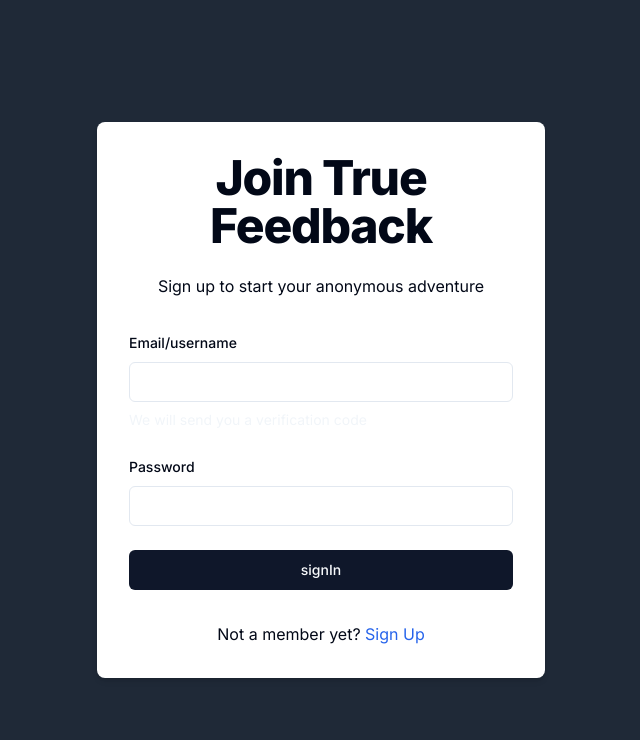
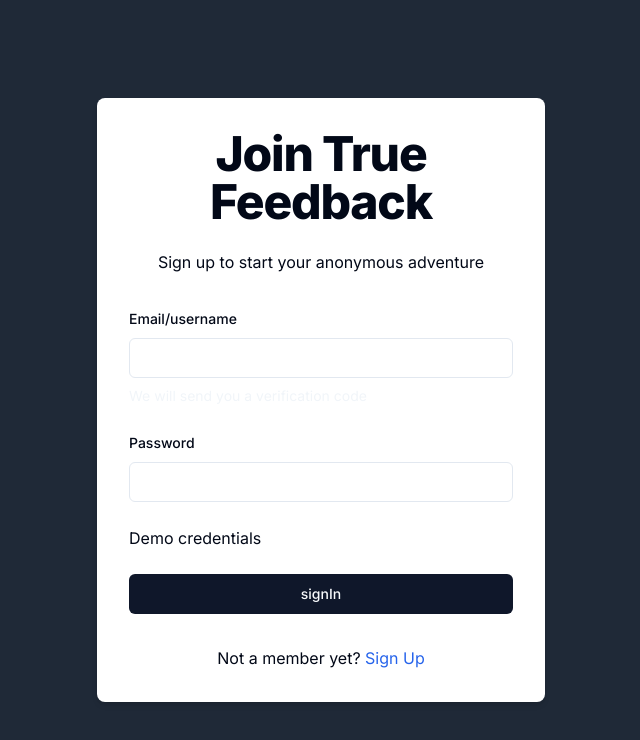
Before and after one commit to Samanvith20/True-Feedback, a Next.js app: page /signin in a window 1280 px wide. Shown: the top 740 px of the page, without its empty margins (319-959 px from the left). Built offline with nearby package versions, Linux system fonts and the light colour scheme.

Commit message:
added the demo credentials

```diff
--- a/src/app/(auth)/signin/page.tsx
+++ b/src/app/(auth)/signin/page.tsx
@@ -1,56 +1,63 @@
-"use client"
+"use client";
 
-import { useForm } from "react-hook-form"
-import {z} from "zod"
-import { zodResolver } from '@hookform/resolvers/zod';
-import {  useToast } from "@/components/ui/use-toast"
-import { useRouter } from "next/navigation"
-import { Form, FormField, FormItem, FormLabel, FormMessage } from "@/components/ui/form"
+import { useForm } from "react-hook-form";
+import { z } from "zod";
+import { zodResolver } from "@hookform/resolvers/zod";
+import { useToast } from "@/components/ui/use-toast";
+import { useRouter } from "next/navigation";
+import {
+  Form,
+  FormField,
+  FormItem,
+  FormLabel,
+  FormMessage,
+} from "@/components/ui/form";
 import Link from "next/link";
-import { Input } from "@/components/ui/input"
-import { Button } from "@/components/ui/button"
-import { signIn } from "next-auth/react"
-import { signInSchema } from "@/schemas/signInSchema"
+import { Input } from "@/components/ui/input";
+import { Button } from "@/components/ui/button";
+import { signIn } from "next-auth/react";
+import { signInSchema } from "@/schemas/signInSchema";
+import { useState } from "react";
 
 export default function SignInForm() {
-
   const router = useRouter();
   const { toast } = useToast();
+  const [handleDemo, sethandleDemo] = useState(false);
 
-    const form =   useForm<z.infer<typeof signInSchema>>({
+  const onClickDemo = () => {
+    sethandleDemo(!handleDemo);
+  };
+
+  const form = useForm<z.infer<typeof signInSchema>>({
     resolver: zodResolver(signInSchema),
     defaultValues: {
-
       identifier: "",
-            password: ""
-        }
+      password: "",
+    },
   });
-
-
 
   const onSubmit = async (data: z.infer<typeof signInSchema>) => {
     try {
-             const result=await signIn('credentials', {
+      const result = await signIn("credentials", {
         redirect: false,
         identifier: data.identifier,
         password: data.password,
-            })
+      });
       console.log(result);
 
-            if(result?.error){
+      if (result?.error) {
         toast({
-                title: 'Error',
+          title: "Error",
           description: result.error,
-                })
+        });
       }
-            router.replace('/dashboard')
-
+      router.replace("/dashboard");
     } catch (error) {
-            console.error('An error occurred while signin ', error);
+      console.error("An error occurred while signin ", error);
       toast({
-                title: 'Error',
-                description: 'An error occurred while signin',
-                })
+        title: "Error",
+        description: "An error occurred while signin",
+      });
     }
   };
 
@@ -65,7 +72,6 @@ const { toast } = useToast();
         </div>
         <Form {...form}>
           <form onSubmit={form.handleSubmit(onSubmit)} className="space-y-6">
-
             <FormField
               name="identifier"
               control={form.control}
@@ -73,7 +79,9 @@ const { toast } = useToast();
                 <FormItem>
                   <FormLabel>Email/username</FormLabel>
                   <Input {...field} />
-                                    <p className='text-muted text-gray-400 text-sm'>We will send you a verification code</p>
+                  <p className="text-muted text-gray-400 text-sm">
+                    We will send you a verification code
+                  </p>
                   <FormMessage />
                 </FormItem>
               )}
@@ -90,14 +98,23 @@ const { toast } = useToast();
                 </FormItem>
               )}
             />
-                        <Button type="submit" className='w-full' >
+            <h1 className="mt-2 cursor-pointer" onClick={onClickDemo}>
+              Demo credentials
+            </h1>
+            {handleDemo && (
+              <div>
+                <p>Email: Yervala@gmail.com</p>
+                <p>Password: Samanvith</p>
+              </div>
+            )}
+            <Button type="submit" className="w-full">
               signIn
             </Button>
           </form>
         </Form>
         <div className="text-center mt-4">
           <p>
-                    Not a member yet?{' '}
+            Not a member yet?{" "}
             <Link href="/signup" className="text-blue-600 hover:text-blue-800">
               Sign Up
             </Link>
@@ -105,5 +122,5 @@ const { toast } = useToast();
         </div>
       </div>
     </div>
-    )
+  );
 }
```
Lines whose indentation alone changed are shown as unchanged.
